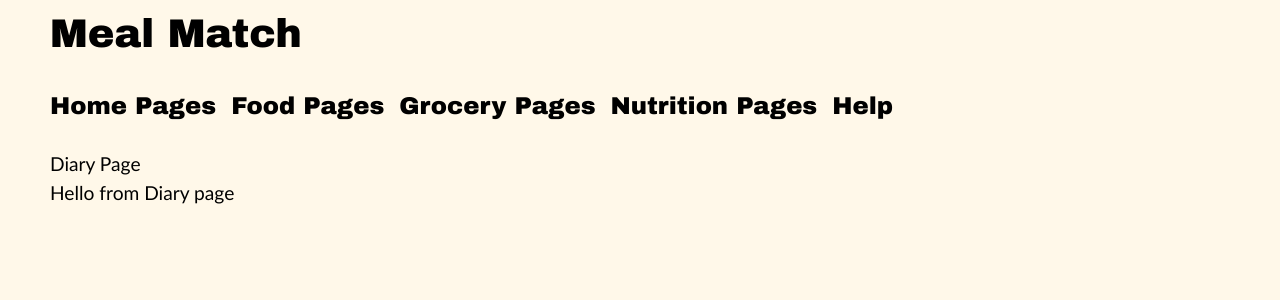
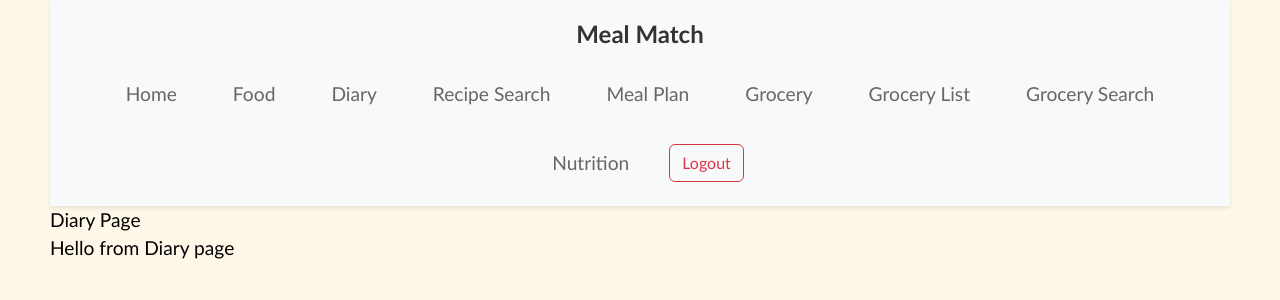
Before and after one commit to shiningn-osu/software-dev-ii-project, a React (Create React App) app in the folder code/client/: page /Diary in a window 1280 px wide. Shown: the top 300 px of the page. Built offline with nearby package versions, Linux system fonts and the light colour scheme; sample sign-in values are in the browser's storage.

Commit message:
Implement user authentication and protected routes

```diff
--- a/code/client/src/DirApp/App.js
+++ b/code/client/src/DirApp/App.js
@@ -1,6 +1,7 @@
 import React from "react";
 import { BrowserRouter as Router, Routes, Route } from "react-router-dom";
 import Navbar from "../components/DirNavbar/Navbar";
+import ProtectedRoute from "../components/DirProtectedRoute/ProtectedRoute";
 
 // HOME RELATED PAGES
 import Home from "../pages/DirHome/Home";
@@ -25,44 +26,85 @@ import Nutrition from "../pages/DirNutrition/Nutrition";
  * App component that serves as the main entry point for the Meal Match application.
  *
  * This component sets up the routing for the application using React Router.
- * It renders the `Navbar` component on all pages and defines the routes for different
- * sections of the app: Home, Food, Grocery, and Nutrition subpages. It also handles a
- * fallback route for any undefined paths by redirecting to the Home page.
+ * Public routes include login and account creation, while other routes are protected
+ * and require authentication.
  *
  * @component
- * @example
- * // Usage:
- * <App />
- *
- * @returns {JSX.Element} The rendered App component, including the navigation and routes.
+ * @returns {JSX.Element} The rendered App component
  */
 function App() {
   return (
     <Router>
-      <Navbar />  {/* Visible on all pages */}
+      <Navbar />
       <Routes>
-        {/* Home Routes */}
-        <Route path="/" element={<Home />} />
+        {/* Public Routes */}
         <Route path="/AccountCreation" element={<AccCreate />} />
         <Route path="/Login" element={<Login />} />
 
-        {/* Food Routes */}
-        <Route path="/Food" element={<Food />} />
-        <Route path="/Diary" element={<Diary />} />
-        <Route path="/RecipeSearch" element={<RecipeSearch />} />
-        <Route path="/MealPlan" element={<MealPlan />} />
+        {/* Protected Routes */}
+        <Route path="/" element={
+          <ProtectedRoute>
+            <Home />
+          </ProtectedRoute>
+        } />
 
-        {/* Grocery Routes */}
-        <Route path="/Grocery" element={<Grocery />} />
-        <Route path="/GroceryList" element={<GroceryList />} />
-        <Route path="/GrocerySearch" element={<GrocerySearch />} />
+        {/* Protected Food Routes */}
+        <Route path="/Food" element={
+          <ProtectedRoute>
+            <Food />
+          </ProtectedRoute>
+        } />
+        <Route path="/Diary" element={
+          <ProtectedRoute>
+            <Diary />
+          </ProtectedRoute>
+        } />
+        <Route path="/RecipeSearch" element={
+          <ProtectedRoute>
+            <RecipeSearch />
+          </ProtectedRoute>
+        } />
+        <Route path="/MealPlan" element={
+          <ProtectedRoute>
+            <MealPlan />
+          </ProtectedRoute>
+        } />
 
-        {/* Nutrition Routes */}
-        <Route path="/NutritionDay" element={<Nutrition />} />
-        <Route path="/NutritionHistory" element={<Nutrition />} />
+        {/* Protected Grocery Routes */}
+        <Route path="/Grocery" element={
+          <ProtectedRoute>
+            <Grocery />
+          </ProtectedRoute>
+        } />
+        <Route path="/GroceryList" element={
+          <ProtectedRoute>
+            <GroceryList />
+          </ProtectedRoute>
+        } />
+        <Route path="/GrocerySearch" element={
+          <ProtectedRoute>
+            <GrocerySearch />
+          </ProtectedRoute>
+        } />
+
+        {/* Protected Nutrition Routes */}
+        <Route path="/NutritionDay" element={
+          <ProtectedRoute>
+            <Nutrition />
+          </ProtectedRoute>
+        } />
+        <Route path="/NutritionHistory" element={
+          <ProtectedRoute>
+            <Nutrition />
+          </ProtectedRoute>
+        } />
 
         {/* Catch-all Route */}
-        <Route path="*" element={<Home />} />
+        <Route path="*" element={
+          <ProtectedRoute>
+            <Home />
+          </ProtectedRoute>
+        } />
       </Routes>
     </Router>
   );
--- a/code/client/src/components/DirNavbar/Navbar.css
+++ b/code/client/src/components/DirNavbar/Navbar.css
@@ -116,3 +116,44 @@ a {
 }
 
 /* END NAV SECTION */
+
+.navbar {
+  display: flex;
+  flex-direction: column;
+  align-items: center;
+  padding: 1rem 2rem;
+  background-color: #f8f9fa;
+  box-shadow: 0 2px 4px rgba(0,0,0,0.1);
+  text-align: center;
+}
+
+.nav-brand {
+  font-size: 1.5rem;
+  font-weight: bold;
+  text-decoration: none;
+  color: #333;
+  margin-bottom: 1rem;
+}
+
+.nav-links {
+  display: flex;
+  gap: 1rem;
+  align-items: center;
+  justify-content: center;
+  flex-wrap: wrap;
+}
+
+.nav-links a {
+  text-decoration: none;
+  color: #666;
+  padding: 0.5rem 1rem;
+}
+
+.nav-links a:hover {
+  color: #333;
+}
+
+/* Add some spacing between wrapped items */
+.nav-links > * {
+  margin: 0.25rem;
+}
--- a/code/client/src/components/DirNavbar/Navbar.js
+++ b/code/client/src/components/DirNavbar/Navbar.js
@@ -1,79 +1,62 @@
 // src/components/DirNavbar/Navbar.js
 import React from "react";
-import { Link } from "react-router-dom";
+import { Link, useNavigate } from "react-router-dom";
 import './Navbar.css';
 
 /**
- * Navbar component that renders the navigation bar for the Meal Match application.
+ * Navbar Component
  *
- * This component contains links to various pages within the application (Home, Food, Grocery, Nutrition),
- * as well as a direct link to a Help page. It provides a basic structure for navigating between different
- * parts of the app.
+ * Displays different navigation options based on authentication status.
+ * When authenticated, shows full app navigation. When not authenticated,
+ * shows only login/signup options.
  *
  * @component
  * @example
  * // Usage:
  * <Navbar />
  *
- * @returns {JSX.Element} The rendered Navbar component.
+ * @returns {JSX.Element} The navigation bar
  */
-function Navbar() {
+const Navbar = () => {
+  const navigate = useNavigate();
+  const isAuthenticated = !!localStorage.getItem('token');
+
+  const handleLogout = () => {
+    localStorage.removeItem('token');
+    localStorage.removeItem('user');
+    navigate('/Login');
+  };
+
   return (
-    <div>
-      <h1>
-        Meal Match
-      </h1>
-      <nav>
-        <ul>
-          {/* SHOULD BE RELATIVE PATHS TO CORRECT FILES */}
-          <li className="dropdown">
-            <span>Home Pages</span>
-            <div className="dropdown-content">
-              <Link to="/">Summary</Link>
-              <Link to="/AccountCreation">Create Account</Link>
-              <Link to="/Login">Login</Link>
-            </div>
-          </li>
-
-          {/* Food link with dropdown */}
-          <li className="dropdown">
-            <span>Food Pages</span>
-            <div className="dropdown-content">
-              <Link to="/Diary">Food Diary</Link>
-              <Link to="/RecipeSearch">Recipe Search</Link>
-              <Link to="/MealPlan">Meal Plan Creation</Link>
-            </div>
-          </li>
-
-          {/* Grocery link with dropdown */}
-          <li className="dropdown">
-            <span>Grocery Pages</span>
-            <div className="dropdown-content">
-              <Link to="/GroceryList">Grocery List</Link>
-              <Link to="/GrocerySearch">Grocery Search</Link>
-            </div>
-          </li>
-
-          {/* SHOULD BE RELATIVE PATHS TO CORRECT FILES */}
-          <li className="dropdown">
-            <span>Nutrition Pages</span>
-            <div className="dropdown-content">
-              <Link to="/NutritionDay">Day</Link>
-              <Link to="/NutritionHistory">History</Link>
-            </div>
-          </li>
-
-          {/* Direct link to the help page in the public folder, as this
-          code will get put into the index.html eventually */}
-          <li>
-            <a href="/help.html" target="_blank" rel="noopener noreferrer">
-              Help
-            </a>
-          </li>
-        </ul>
-      </nav >
-    </div >
+    <nav className="navbar">
+      <Link to="/" className="nav-brand">Meal Match</Link>
+      <div className="nav-links">
+        {isAuthenticated ? (
+          <>
+            {/* Original Navigation Items */}
+            <Link to="/">Home</Link>
+            <Link to="/Food">Food</Link>
+            <Link to="/Diary">Diary</Link>
+            <Link to="/RecipeSearch">Recipe Search</Link>
+            <Link to="/MealPlan">Meal Plan</Link>
+            <Link to="/Grocery">Grocery</Link>
+            <Link to="/GroceryList">Grocery List</Link>
+            <Link to="/GrocerySearch">Grocery Search</Link>
+            <Link to="/NutritionDay">Nutrition</Link>
+            {/* Logout Button */}
+            <button onClick={handleLogout} className="btn btn-outline-danger">
+              Logout
+            </button>
+          </>
+        ) : (
+          <>
+            <Link to="/Login">Login</Link>
+            <Link to="/AccountCreation">Sign Up</Link>
+          </>
+        )}
+      </div>
+    </nav>
   );
-}
+};
 
 export default Navbar;
--- /dev/null
+++ b/code/client/src/components/DirProtectedRoute/ProtectedRoute.js
@@ -0,0 +1,23 @@
+import { Navigate, useLocation } from 'react-router-dom';
+
+/**
+ * ProtectedRoute Component
+ *
+ * Wraps protected routes and redirects to login if user is not authenticated
+ *
+ * @param {Object} props - Component props
+ * @param {JSX.Element} props.children - Child components to render if authenticated
+ * @returns {JSX.Element} Protected route or redirect
+ */
+const ProtectedRoute = ({ children }) => {
+  const isAuthenticated = !!localStorage.getItem('token');
+  const location = useLocation();
+
+  if (!isAuthenticated) {
+    return <Navigate to="/login" state={{ from: location }} replace />;
+  }
+
+  return children;
+};
+
+export default ProtectedRoute;
--- a/code/client/src/pages/DirHome/Home.css
+++ b/code/client/src/pages/DirHome/Home.css
@@ -69,3 +69,21 @@ tr:hover {
 }
 
 /* END TABLE ELEMENT SECTION */
+
+.auth-options {
+  max-width: 400px;
+  margin: 2rem auto;
+  padding: 2rem;
+  text-align: center;
+}
+
+.auth-buttons {
+  display: flex;
+  gap: 1rem;
+  justify-content: center;
+  margin-top: 1rem;
+}
+
+.auth-buttons .btn {
+  min-width: 100px;
+}
--- a/code/client/src/pages/DirHome/Home.js
+++ b/code/client/src/pages/DirHome/Home.js
@@ -1,5 +1,6 @@
 import React, { useState, useEffect } from 'react';
 import './Home.css';
+import { Link } from 'react-router-dom';
 
 import ChartPie from "../../components/DirPieChart/ChartPie";
 
@@ -157,14 +158,50 @@ const RecentNutrBreak = () => {
 };
 
 /**
+ * AuthOptions Component
+ *
+ * Displays login and signup options for unauthenticated users
+ *
+ * @returns {JSX.Element} The authentication options
+ */
+const AuthOptions = () => (
+  <div className="auth-options centered">
+    <h2>Welcome to Meal Match</h2>
+    <p>Please login or create an account to continue</p>
+    <div className="auth-buttons">
+      <Link to="/login" className="btn btn-primary">Login</Link>
+      <Link to="/account-create" className="btn btn-success">Sign Up</Link>
+    </div>
+  </div>
+);
+
+/**
  * Home Component
  *
  * The main display component for the home page.
- * Contains the caloric overview pie chart and nutrition tables.
+ * Shows different content based on authentication status.
  *
  * @returns {JSX.Element} The complete home page
  */
-const Home = () => (
+const Home = () => {
+  const [isAuthenticated, setIsAuthenticated] = useState(false);
+
+  useEffect(() => {
+    // Check if user is authenticated
+    const token = localStorage.getItem('token');
+    setIsAuthenticated(!!token);
+  }, []);
+
+  if (!isAuthenticated) {
+    return (
+      <div className="Home">
+        <header className="Home-header" />
+        <AuthOptions />
+      </div>
+    );
+  }
+
+  return (
     <div className="Home">
       <header className="Home-header" />
       <div>
@@ -181,5 +218,6 @@ const Home = () => (
       </div>
     </div>
   );
+};
 
 export default Home;
```
Also changed, not shown: code/client/src/App.js (added, +29 -0 lines). Lines whose indentation alone changed are shown as unchanged.
